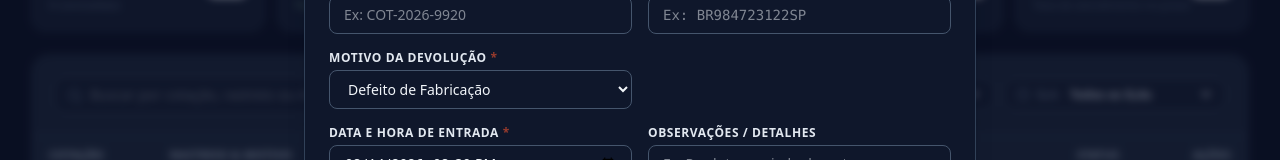
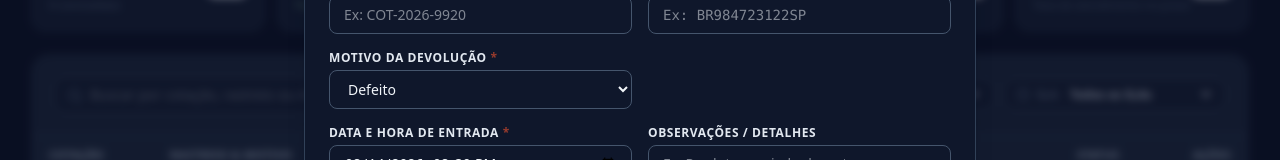
Before and after one commit to leandrolooqz-alt/devolu-esaq, a React (Vite) app: page / in a window 1280 px wide. Both pictures are taken after a click on the button "Nova Devolução". Shown: the part 171-331 px from the top of the page. Built offline with nearby package versions, Linux system fonts and the light colour scheme.

Commit message:
troca de palavras

```diff
--- a/src/components/ReturnFormModal.tsx
+++ b/src/components/ReturnFormModal.tsx
@@ -11,12 +11,10 @@ interface ReturnFormModalProps {
 const EMAIL_REGEX = /^[^\s@]+@[^\s@]+\.[^\s@]+$/;
 
 const MOTIVOS_LIST: MotivoDevolucao[] = [
-  'Defeito de Fabricação',
-  'Avaria no Transporte',
+  'Defeito',
+  'Manutenção',
   'Produto Incorreto',
-  'Arrependimento / Desistência',
-  'Tamanho ou Modelo Incompatível',
-  'Atraso na Entrega',
+  'Devolução',
   'Outros'
 ];
 
```
